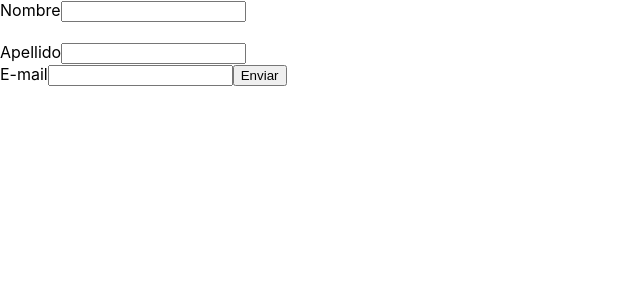
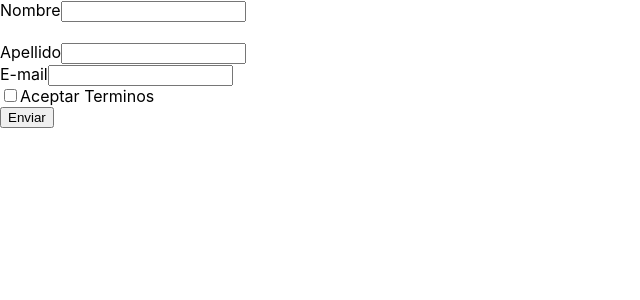
Before and after one commit to mercado-carlos/react-guia-definitiva-holamundo, a React (Vite) app: page / in a window 1280 px wide. Shown: the top 300 px of the page, without its empty margins (0-640 px from the left). Built offline with nearby package versions, Linux system fonts and the light colour scheme.

Commit message:
Componente custom de Checkbox

```diff
--- a/src/App.tsx
+++ b/src/App.tsx
@@ -1,6 +1,7 @@
 import React from 'react';
 import { ErrorMessage, Field, Form, Formik } from 'formik';
 import TextInput from './components/TextInput';
+import Checkbox from './components/Checkbox';
 
 const validate = (values: any) => {
     const errors = {
@@ -52,6 +53,7 @@
                 <label>E-mail</label>
                 <Field name="email" type="text" />
                 <ErrorMessage name="email" />
+                <Checkbox name="accept">Aceptar Terminos</Checkbox>
                 <button type="submit">Enviar</button>
             </Form>
         </Formik>
--- /dev/null
+++ b/src/components/Checkbox/index.tsx
@@ -0,0 +1,23 @@
+import React from 'react';
+import { useField } from 'formik';
+
+interface CheckboxProps {
+    children: any;
+    name: any;
+}
+
+const Checkbox: React.FC<CheckboxProps> = ({ children, ...props }) => {
+    const [field, meta] = useField({ ...props, type: 'checkbox' });
+
+    return (
+        <div>
+            <label>
+                <input type="checkbox" {...field} {...props} />
+                {children}
+            </label>
+            {meta.touched && meta.error ? <div>{meta.error}</div> : null}
+        </div>
+    );
+};
+
+export default Checkbox;
--- a/src/components/TextInput/index.tsx
+++ b/src/components/TextInput/index.tsx
@@ -1,5 +1,5 @@
+import React from 'react';
 import { useField } from 'formik';
-import React from 'react';
 
 interface TextInputProps {
     label: string;
```
